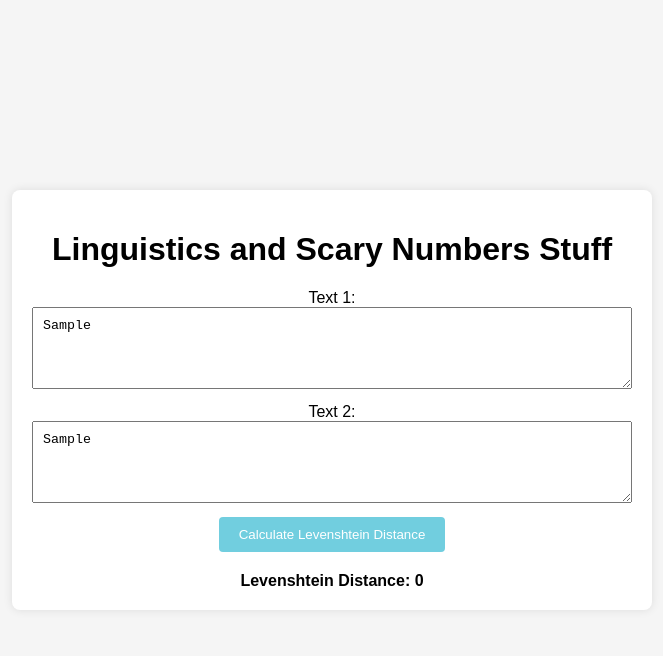
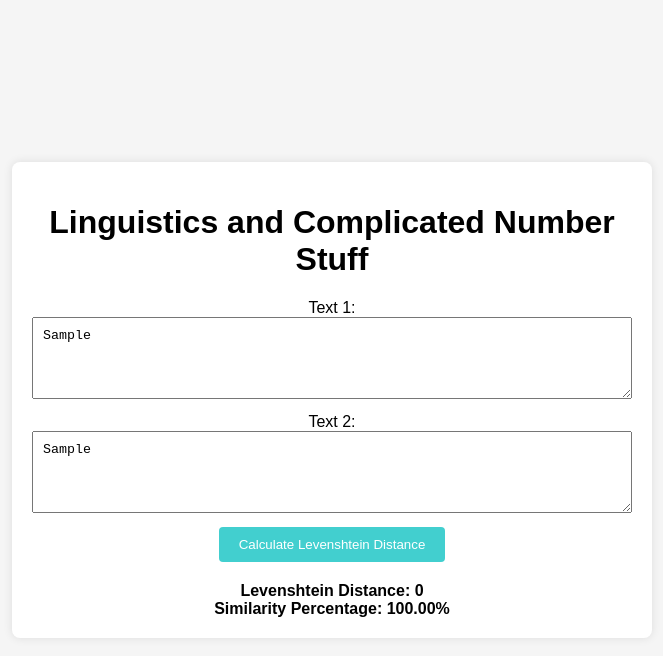
Before and after one commit to abrek-koc/distanced-linguistics, a plain HTML site: page index.html in a window 1280 px wide. Both pictures are taken after typing "Sample", "Sample" into the empty fields and a click on the button "Calculate Levenshtein Distance". Shown: the whole page, without its empty margins (308-971 px from the left). Drawn offline with Linux system fonts and the light colour scheme.

Commit message:
Update index.html

```diff
--- a/index.html
+++ b/index.html
@@ -5,7 +5,6 @@
   <meta name="viewport" content="width=device-width, initial-scale=1.0">
   <title>Levenshtein Distance Calculator</title>
   <style>
-    /* Basic styling for centering and responsiveness */
     body {
       font-family: Arial, sans-serif;
       margin: 0;
@@ -17,7 +16,6 @@
       background-color: #f5f5f5;
     }
 
-    /* Styling for the container holding the content */
     #container {
       text-align: center;
       width: 80%;
@@ -28,13 +26,11 @@
       box-shadow: 0 0 10px rgba(0, 0, 0, 0.1);
     }
 
-    /* Styling for result display */
     #result {
       margin-top: 20px;
       font-weight: bold;
     }
 
-    /* Styling for text areas and button */
     #text1, #text2 {
       width: 100%;
       box-sizing: border-box;
@@ -43,7 +39,7 @@
     }
 
     #calculateBtn {
-      background-color: #71cedf;
+      background-color: #42cfcf;
       color: #fff;
       padding: 10px 20px;
       border: none;
@@ -53,45 +49,36 @@
   </style>
 </head>
 <body>
-  <!-- Container for the content -->
   <div id="container">
-    <h1>Linguistics and Scary Numbers Stuff</h1>
-
-    <!-- Text areas for user input -->
+    <h1>Linguistics and Complicated Number Stuff</h1>
     <label for="text1">Text 1:</label>
     <textarea id="text1" rows="4" placeholder="Enter text"></textarea>
-
     <label for="text2">Text 2:</label>
     <textarea id="text2" rows="4" placeholder="Enter text"></textarea>
-
-    <!-- Button to trigger Levenshtein distance calculation -->
     <button id="calculateBtn" onclick="calculateLevenshtein()">Calculate Levenshtein Distance</button>
-
-    <!-- Display area for the result -->
     <div id="result"></div>
   </div>
 
-  <!-- JavaScript code for Levenshtein distance calculation -->
   <script>
-    // Function to calculate Levenshtein distance
     function calculateLevenshtein() {
       var text1 = document.getElementById('text1').value;
       var text2 = document.getElementById('text2').value;
 
       var distance = getLevenshteinDistance(text1, text2);
+      var maxLength = Math.max(text1.length, text2.length);
 
-      // Display the calculated Levenshtein distance
-      document.getElementById('result').innerText = 'Levenshtein Distance: ' + distance;
+      // Calculate similarity percentage
+      var similarityPercentage = ((maxLength - distance) / maxLength) * 100;
+
+      document.getElementById('result').innerText = 'Levenshtein Distance: ' + distance +
+        '\nSimilarity Percentage: ' + similarityPercentage.toFixed(2) + '%';
     }
 
-    // Function to compute Levenshtein distance between two strings
     function getLevenshteinDistance(a, b) {
-      // If either string is empty, return the length of the other string
       if (!a || !b) return (a || b).length;
 
       var matrix = [];
 
-      // Initialize the matrix with row and column indices
       for (var i = 0; i <= b.length; i++) {
         matrix[i] = [i];
       }
@@ -100,7 +87,6 @@
         matrix[0][j] = j;
       }
 
-      // Fill in the matrix using dynamic programming approach
       for (var i = 1; i <= b.length; i++) {
         for (var j = 1; j <= a.length; j++) {
           if (b.charAt(i - 1) == a.charAt(j - 1)) {
@@ -115,7 +101,6 @@
         }
       }
 
-      // The bottom-right cell contains the Levenshtein distance
       return matrix[b.length][a.length];
     }
   </script>
```
